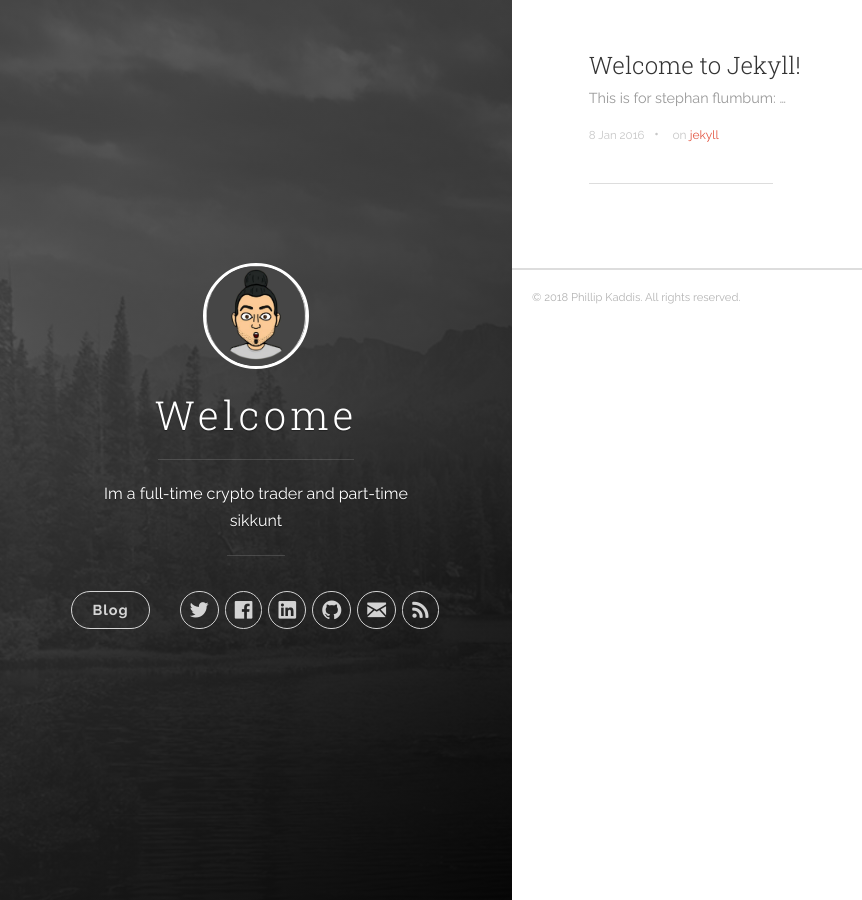
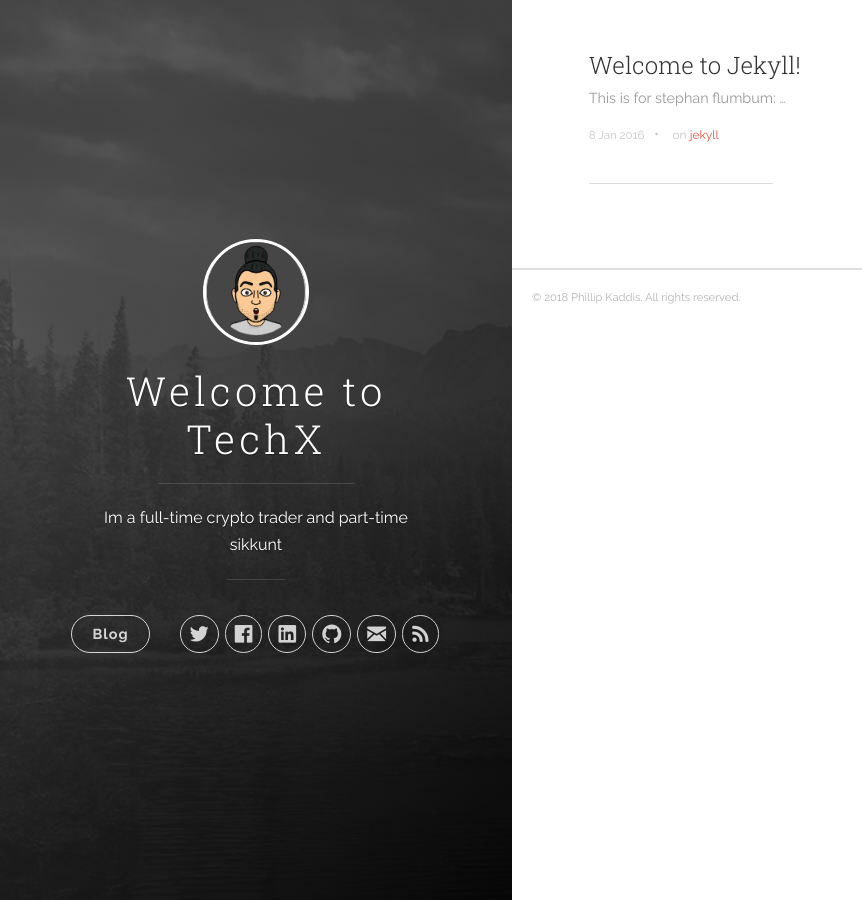
Before and after one commit to pkaddis/pkaddis.github.io, a Jekyll site: the page built from index.html, in a window 1280 px wide. Shown: the whole page, without its empty margins (0-862 px from the left). Built offline with Jekyll 4.4.1, drawn with Linux system fonts in a browser that asks for light colours; nearby versions of some CDN libraries; the list of posts is cut into pages by our own code.

Commit message:
Update _config.yml

```diff
--- a/_config.yml
+++ b/_config.yml
@@ -1,5 +1,5 @@
 # Site settings
-title: Welcome
+title: Welcome to TechX
 description: 'Im a full-time crypto trader and part-time sikkunt'
 url: 'http://joshgerdes.com/jekyll-uno'
 baseurl: ''
```
